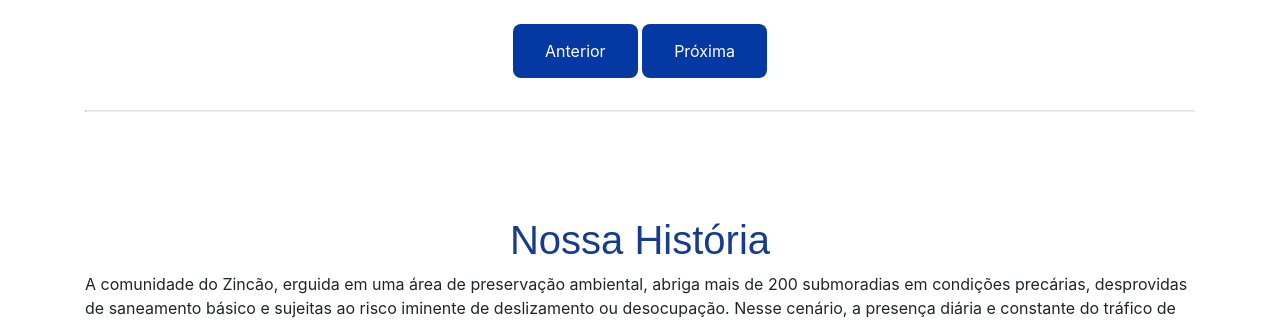
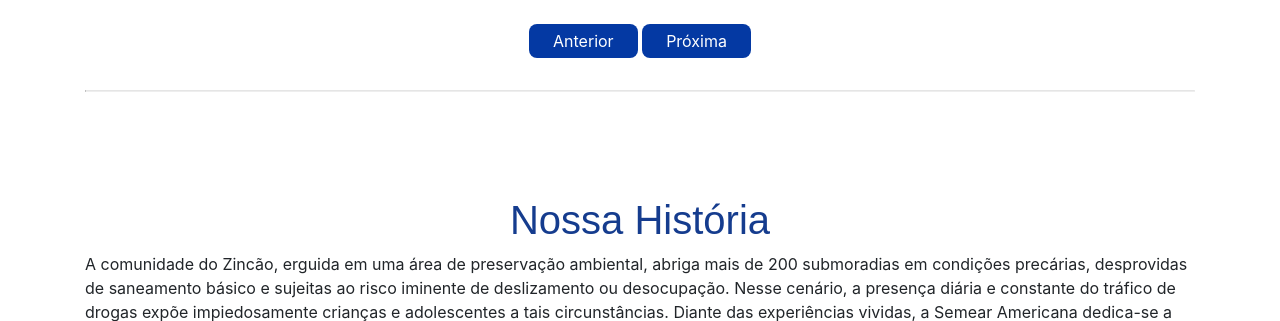
Before and after one commit to JoaoCarlosCamargo/univesp-pi, a Flask app: page / in a window 1280 px wide. Shown: the part 1290-1611 px from the top of the page. Run offline with Flask 3, Linux system fonts and the light colour scheme; data comes from the database, SQL or seed files in the repository; some libraries are stand-ins or nearby versions.

Commit message:
atualizando tamanho do botao

```diff
--- a/static/css/style.css
+++ b/static/css/style.css
@@ -25,7 +25,7 @@ button {
   background-color: #0439a3;
   border: none;
   color: white;
-  padding: 15px 32px;
+  padding: 5px 24px;
   text-align: center;
   text-decoration: none;
   display: inline-block;
```
